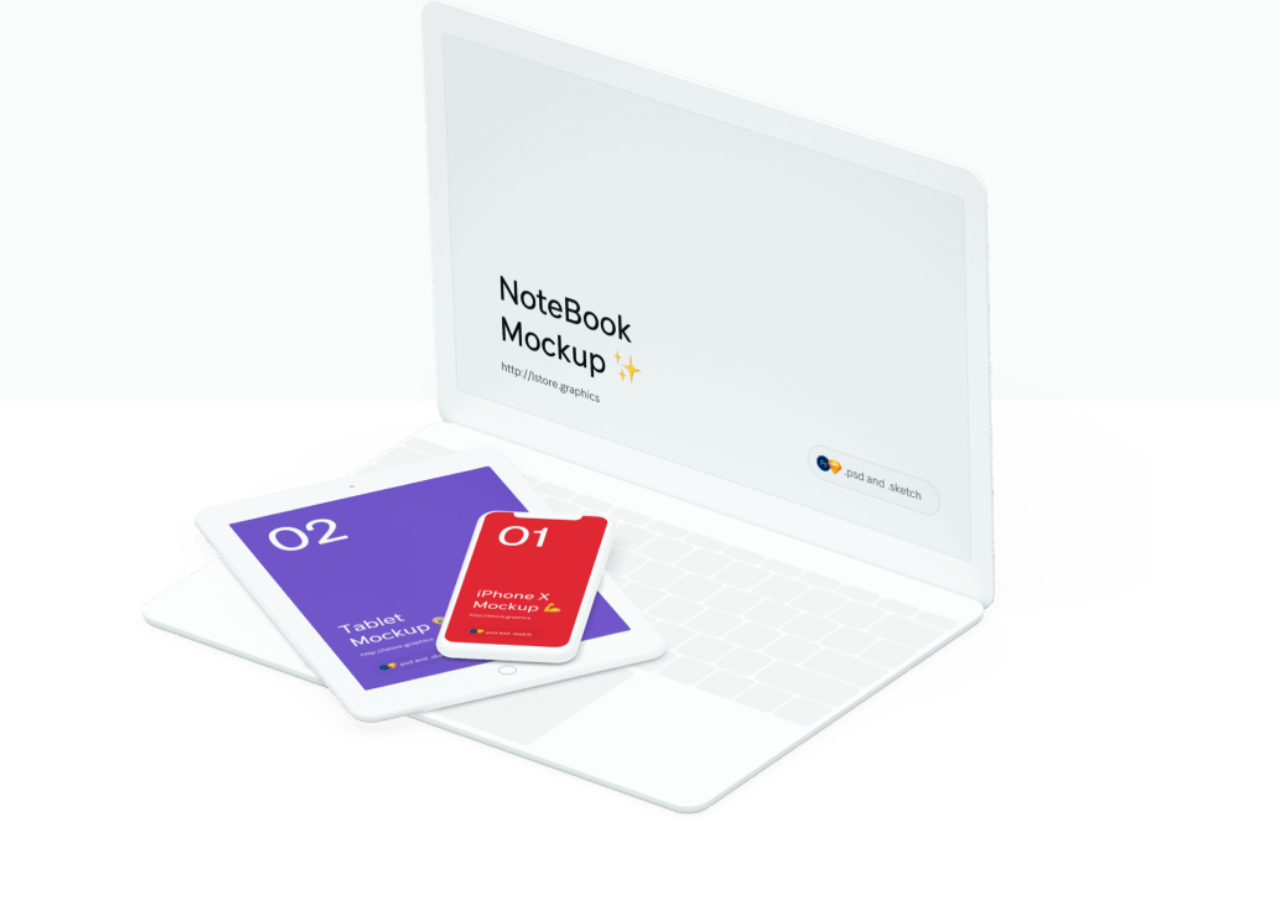
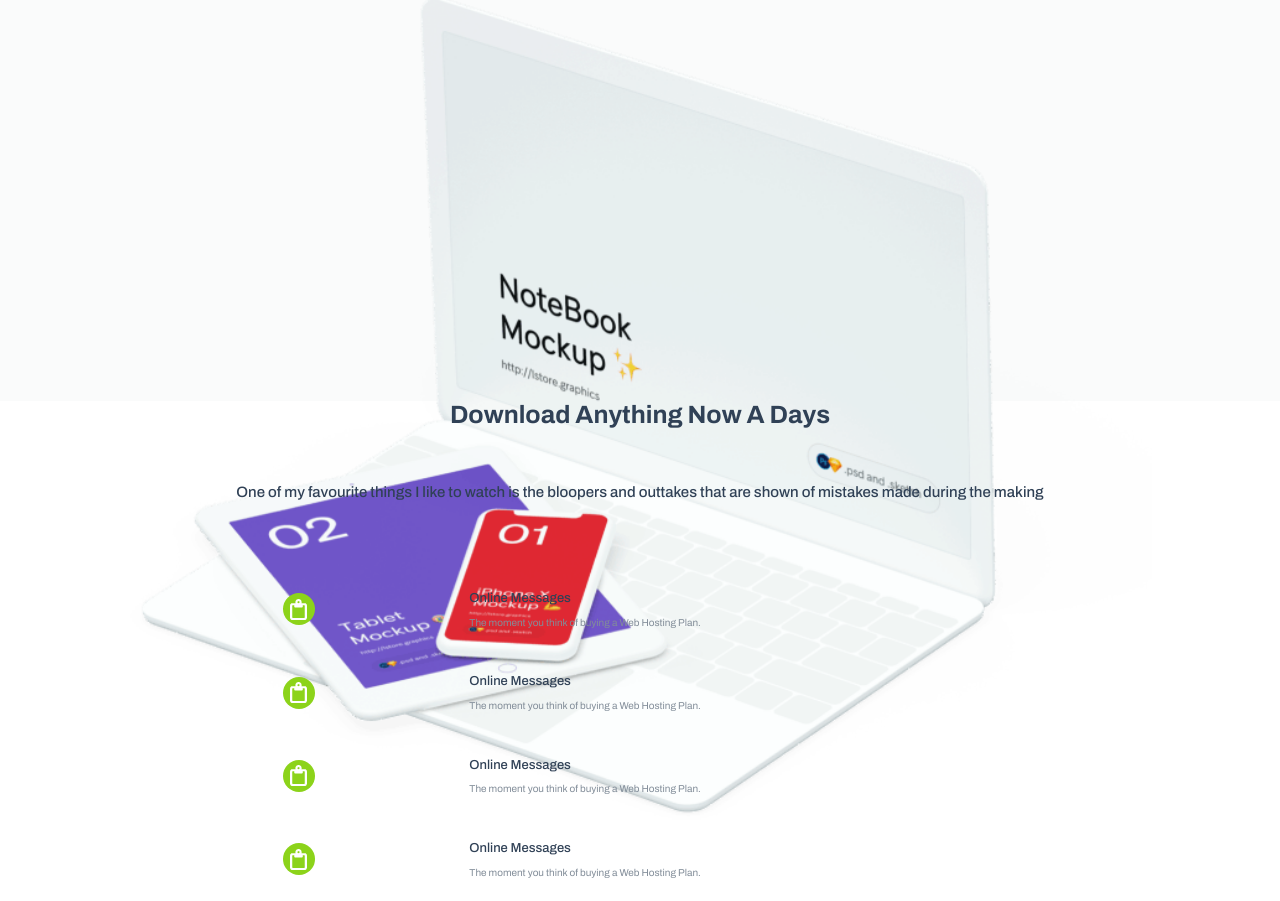
Before and after one commit to Aeilon/landing-page, a Gatsby site: page / in a window 1280 px wide. Shown: the part 155-1056 px from the top of the page. Before the commit the page ends 977 px from the top, so only its background shows below. Built offline with nearby package versions, Linux system fonts and the light colour scheme; Gatsby itself is replaced by a stand-in of ours.

Commit message:
feat: Add Features section

```diff
--- /dev/null
+++ b/src/components/Features/Feature/index.js
@@ -0,0 +1,63 @@
+import React from "react"
+import styled from "styled-components"
+import FeatIcon from "../../../images/feat.png"
+
+const IconBox = styled.div`
+  flex: 1;
+  height: 100%;
+  display: flex;
+  justify-content: center;
+  align-items: center;
+`
+
+const Icon = styled.div`
+  height: 32px;
+  width: 32px;
+  background: #8cd31a;
+  display: flex;
+  justify-content: center;
+  align-items: center;
+  border-radius: 100%;
+`
+const FeatureBox = styled.div`
+  width: 100%;
+  height: 60px;
+  display: flex;
+`
+const TextBox = styled.div`
+  height: 100%;
+  flex: 2;
+  display: flex;
+  flex-direction: column;
+  justify-content: space-evenly;
+`
+const SH3 = styled.h3`
+  font-size: 13px;
+  font-family: Archivo, sans-serif;
+  font-weight: 500;
+  color: #304156;
+`
+const SH5 = styled.h5`
+  font-family: Archivo, sans-serif;
+  font-weight: 400;
+  font-size: 10px;
+  color: #828d99;
+`
+
+const Feature = () => {
+  return (
+    <FeatureBox>
+      <IconBox>
+        <Icon>
+          <img src={FeatIcon} alt="icon" />
+        </Icon>
+      </IconBox>
+      <TextBox>
+        <SH3>Online Messages</SH3>
+        <SH5>The moment you think of buying a Web Hosting Plan. </SH5>
+      </TextBox>
+    </FeatureBox>
+  )
+}
+
+export default Feature
--- /dev/null
+++ b/src/components/Features/index.js
@@ -0,0 +1,69 @@
+import React from "react"
+import styled from "styled-components"
+import Feature from "./Feature"
+
+const FeaturesSection = styled.section`
+  width: 100%;
+  height: 500px;
+  display: flex;
+  justify-content: center;
+`
+const Wrapper = styled.div`
+  width: 80%;
+  height: 100%;
+  display: flex;
+  flex-direction: column;
+  align-items: center;
+`
+
+const TextBox = styled.div`
+  width: 100%;
+  flex: 1;
+  display: flex;
+  flex-direction: column;
+  align-items: center;
+`
+const SH1 = styled.h1`
+  font-family: Archivo, sans-serif;
+  font-weight: 700;
+  font-size: 25px;
+  color: #304156;
+  flex: 1;
+`
+const SH2 = styled.h2`
+  font-family: Archivo, sans-serif;
+  font-weight: 500;
+  font-size: 15px;
+  color: #304156;
+  flex: 1;
+`
+const FeaturesBox = styled.div`
+  width: 100%;
+  flex: 2;
+  display: flex;
+  flex-direction: column;
+  justify-content: space-around;
+  align-items: center;
+`
+
+export default () => {
+  return (
+    <FeaturesSection>
+      <Wrapper>
+        <TextBox>
+          <SH1>Download Anything Now A Days</SH1>
+          <SH2>
+            One of my favourite things I like to watch is the bloopers and
+            outtakes that are shown of mistakes made during the making
+          </SH2>
+        </TextBox>
+        <FeaturesBox>
+          <Feature />
+          <Feature />
+          <Feature />
+          <Feature />
+        </FeaturesBox>
+      </Wrapper>
+    </FeaturesSection>
+  )
+}
--- a/src/components/Header/Alert/index.js
+++ b/src/components/Header/Alert/index.js
@@ -21,8 +21,10 @@
   justify-content: flex-start;
 `
 const SH3 = styled.h3`
-  font-family: Archivo-SemiBold, serif;
+  font-family: Archivo, sans-serif;
+  font-weight: 500;
   font-size: 13px;
+  color: #304156;
 `
 
 export default () => {
--- a/src/components/Header/index.js
+++ b/src/components/Header/index.js
@@ -39,12 +39,14 @@
   font-weight: 700;
   font-size: 24px;
   flex: 3;
+  color: #304156;
 `
 const SH5 = styled.h5`
   font-family: Archivo, sans-serif;
   font-weight: 500;
   font-size: 13px;
   flex: 3;
+  color: #304156;
 `
 const ButtonsBox = styled.div`
   width: 100%;
@@ -68,7 +70,7 @@
   width: 119px;
   height: 40px;
   background: #ffffff;
-  color: black;
+  color: #304156;
   font-family: Archivo-Medium, sans-serif;
   font-size: 15px;
   border-radius: 3px;
--- a/src/components/TopBar/IconsContainer/index.js
+++ b/src/components/TopBar/IconsContainer/index.js
@@ -10,10 +10,13 @@
   align-items: center;
   justify-content: space-around;
 `
+const Image = styled.img`
+  cursor: pointer;
+`
 
 export default () => (
   <IconsContainer>
-    <img src={bell} alt="bell" />
-    <img src={menu} alt="menu" />
+    <Image src={bell} alt="bell" />
+    <Image src={menu} alt="menu" />
   </IconsContainer>
 )
--- a/src/components/layout.js
+++ b/src/components/layout.js
@@ -8,7 +8,7 @@
 margin: 0;
 padding: 0;
 box-sizing: border-box;
-font-family: 'Archivo', sans-serif;
+font-family: Archivo, sans-serif;
 }
 `
 const Layout = ({ children }) => {
--- a/src/pages/index.js
+++ b/src/pages/index.js
@@ -3,11 +3,14 @@
 import SEO from "../components/seo"
 import TopBar from "../components/TopBar"
 import Header from "../components/Header"
+import Features from "../components/Features"
+
 const IndexPage = () => (
   <Layout>
     <SEO title="Landing Page" />
     <TopBar />
     <Header />
+    <Features />
   </Layout>
 )
 
```
Also changed, not shown: src/images/feat.png (added).
